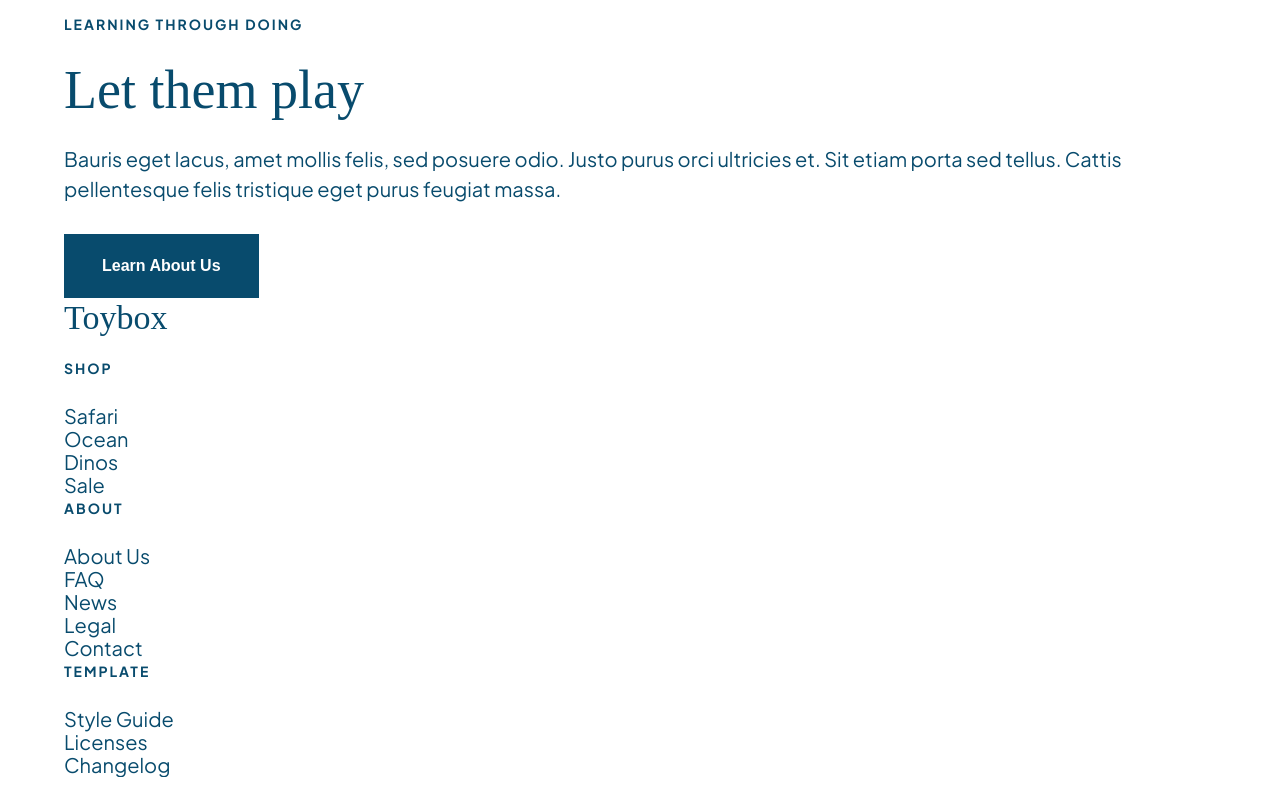
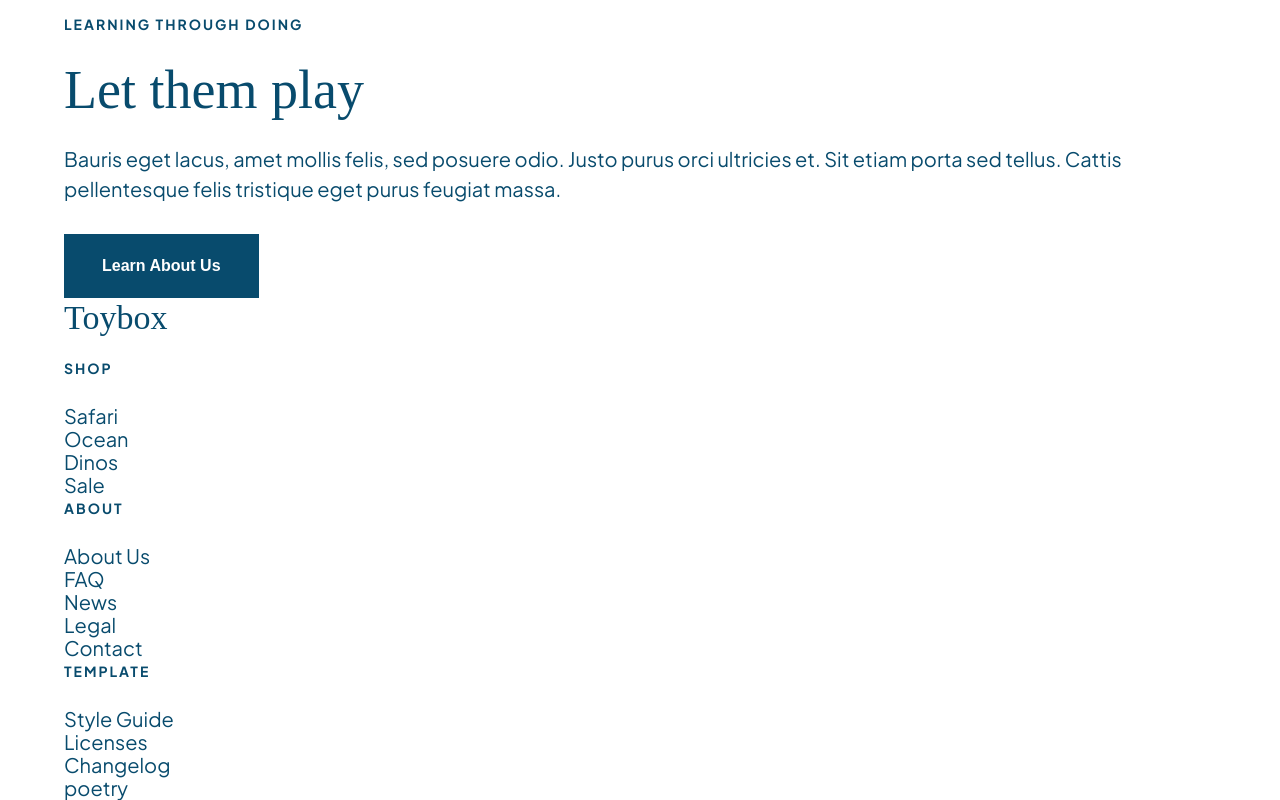
Before and after one commit to Justinng26/ecommerce-store, a plain HTML site: page index.html in a window 1280 px wide. Shown: the part 2360-3160 px from the top of the page. Before the commit the page ends 3137 px from the top, so only its background shows below. Drawn offline with Linux system fonts and the light colour scheme; files whose address does not match are found by name; a web font is replaced by a local one.

Commit message:
git stash example

```diff
--- a/index.html
+++ b/index.html
@@ -182,6 +182,7 @@
 								<li><a href="#">Style Guide</a></li>
 								<li><a href="#">Licenses</a></li>
 								<li><a href="#">Changelog</a></li>
+								<li><a href="">poetry</a></li>
 							</li>
 						</ul>
 					</nav>
```
